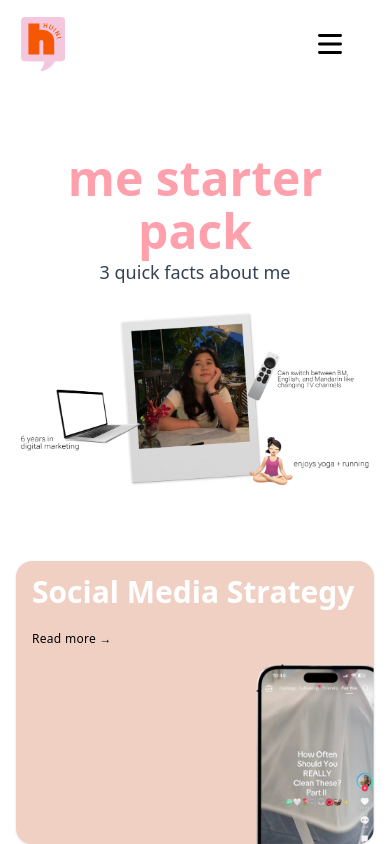
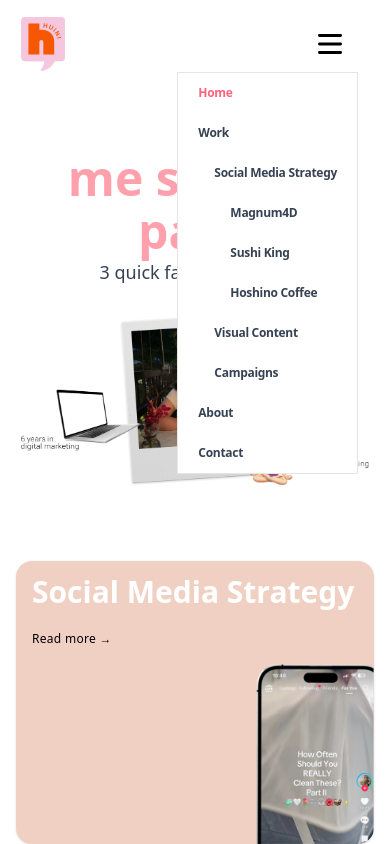
Before and after one commit to manmohanjit/huini.me, a Next.js app: page / in a window 390 px wide. Both pictures are taken after a click on the button 330 px from the left and 44 px from the top of the page. Shown: the top 844 px of the page. Built offline with nearby package versions, Linux system fonts and the light colour scheme.

Commit message:
Add navigation toggle for mobile

```diff
--- a/src/components/Navigation.tsx
+++ b/src/components/Navigation.tsx
@@ -1,5 +1,6 @@
 import Link from "next/link";
 import {usePathname} from "next/navigation";
+import {useState} from "react";
 
 const links = [
   { title: "Home", href: "/" },
@@ -57,14 +58,15 @@
 
 export default function Navigation() {
   const pathname = usePathname();
+  const [showMenu, setShowMenu] = useState(false);
 
   return (
     <div className="group/mobile relative">
-      <button className="md:hidden p-4 px-8 cursor-pointer">
+      <button className="md:hidden p-4 px-8 cursor-pointer" onClick={() => setShowMenu(v => !v)}>
         <img src="/images/hamburger.svg" className="w-6 h-6" alt="Menu" />
       </button>
 
-      <ul className="border border-neutral-200 md:border-0 hidden group-hover/mobile:block absolute right-4 md:static z-50 md:!flex justify-end gap-4">
+      <ul className={`border border-neutral-200 md:border-0 ${showMenu ? 'block' : 'hidden'} group-hover/mobile:block absolute right-4 md:static z-50 md:!flex justify-end gap-4`}>
         {links.map(item => (
           <NavigationLink key={item.href} item={item} current={pathname}/>
         ))}
```
